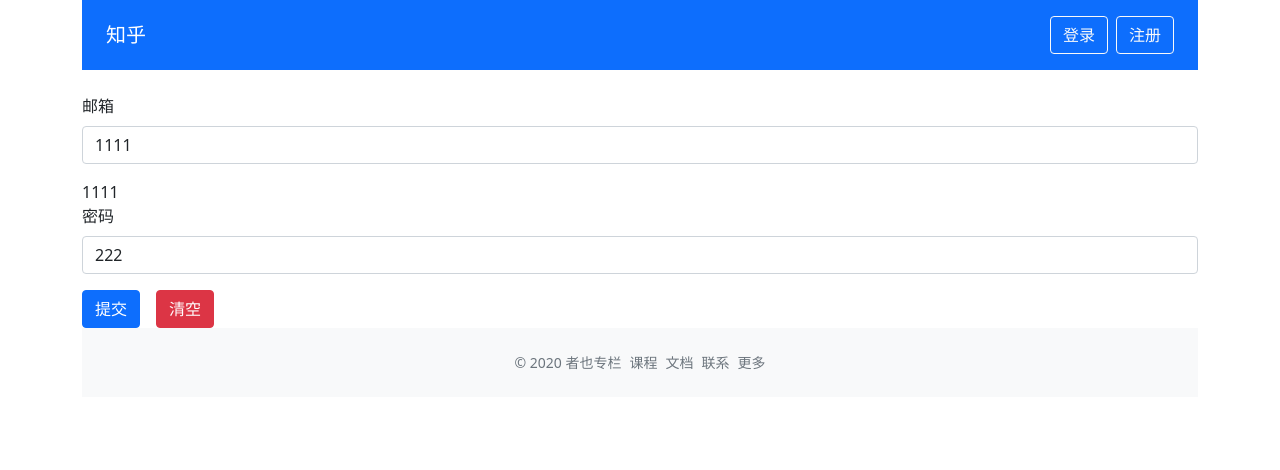
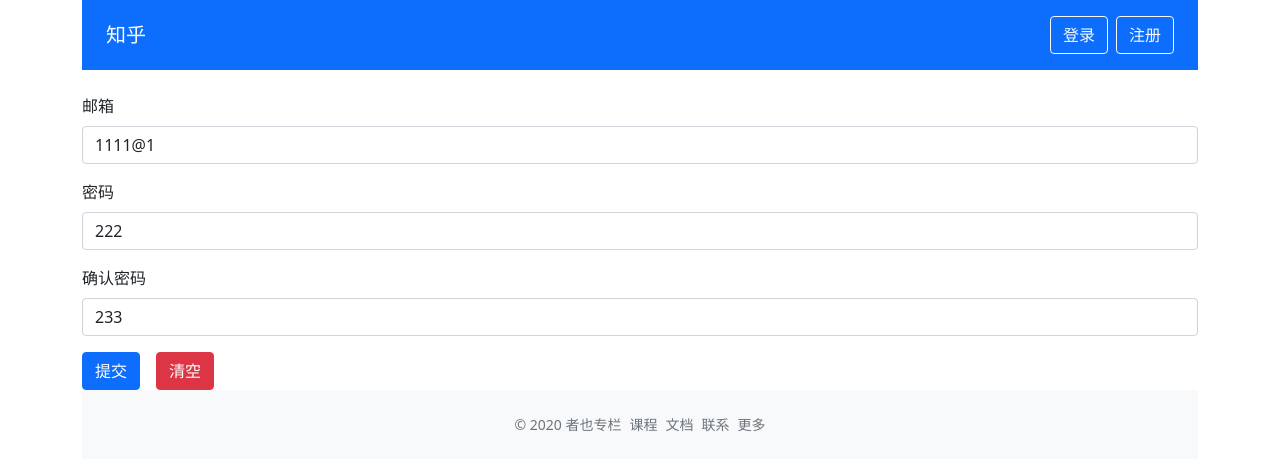
Before and after one commit to Joey321/zheye, a Vue app: page /login in a window 1280 px wide. Shown: the top 470 px of the page. Built offline with nearby package versions, Linux system fonts and the light colour scheme.

Commit message:
确认密码校验

```diff
--- a/src/components/ValidateInput.vue
+++ b/src/components/ValidateInput.vue
@@ -31,8 +31,9 @@
 // 密码规则
 const passwordReg = /^.{3,20}$/
 interface RuleProp {
-  type: 'required' | 'email' | 'password';
-  message: string
+  type: 'required' | 'email' | 'password'| 'custom';
+  message: string;
+  validator?: () => boolean;
 }
 export type RulesProp = RuleProp[]
 export type TagType = 'input' | 'testarea'
@@ -70,6 +71,7 @@
             case 'required': passed = (inputRef.val.trim() !== ''); break
             case 'email': passed = emailReg.test(inputRef.val); break
             case 'password': passed = passwordReg.test(inputRef.val); break
+            case 'custom': passed = rule.validator ? rule.validator() : true; break
             default: break
           }
           return passed
--- a/src/components/createMessage.ts
+++ b/src/components/createMessage.ts
@@ -9,7 +9,7 @@
     message,
     type
   })
-  // 2.组件挂载节点，时间到了卸载
+  // 2.组件实例挂载节点，设置延时卸载组件并移除节点
   const mountNode = document.createElement('div')
   document.body.appendChild(mountNode)
   messageInstance.mount(mountNode)
--- a/src/views/Login.vue
+++ b/src/views/Login.vue
@@ -8,13 +8,18 @@
         placeholder="请输入邮箱"
         ref="emailRef"
       />
-      {{emailValue}}
       <ValidateInput
         :rules="passwordRules"
         v-model="passwordValue"
         label="密码"
         placeholder="请输入密码"
         ref="passwordRef"
+      />
+      <ValidateInput
+        :rules="repeatPasswordRules"
+        v-model="repeatPassword"
+        label="确认密码"
+        placeholder="请再次输入密码"
       />
       <template #submit>
         <button type="submit" class="btn btn-primary">提交</button>
@@ -48,8 +53,19 @@
       { type: 'required', message: '密码不能为空' },
       { type: 'password', message: '密码长度3~20位' }
     ]
-    const emailValue = ref('1111')
+    const repeatPasswordRules: RulesProp = [
+      { type: 'required', message: '确认密码不能为空' },
+      {
+        type: 'custom',
+        validator () {
+          return passwordValue.value === repeatPassword.value
+        },
+        message: '两次输入密码必须相同'
+      }
+    ]
+    const emailValue = ref('1111@1')
     const passwordValue = ref('222')
+    const repeatPassword = ref('233')
     // eslint-disable-next-line @typescript-eslint/no-explicit-any
     // const emailRef = ref<null | HTMLElement | any>(null)
     // eslint-disable-next-line @typescript-eslint/no-explicit-any
@@ -89,10 +105,12 @@
       router,
       emailRules,
       passwordRules,
+      repeatPasswordRules,
       onSubmitForm,
       handleClear,
       emailValue,
-      passwordValue
+      passwordValue,
+      repeatPassword
     }
   }
 })
```
